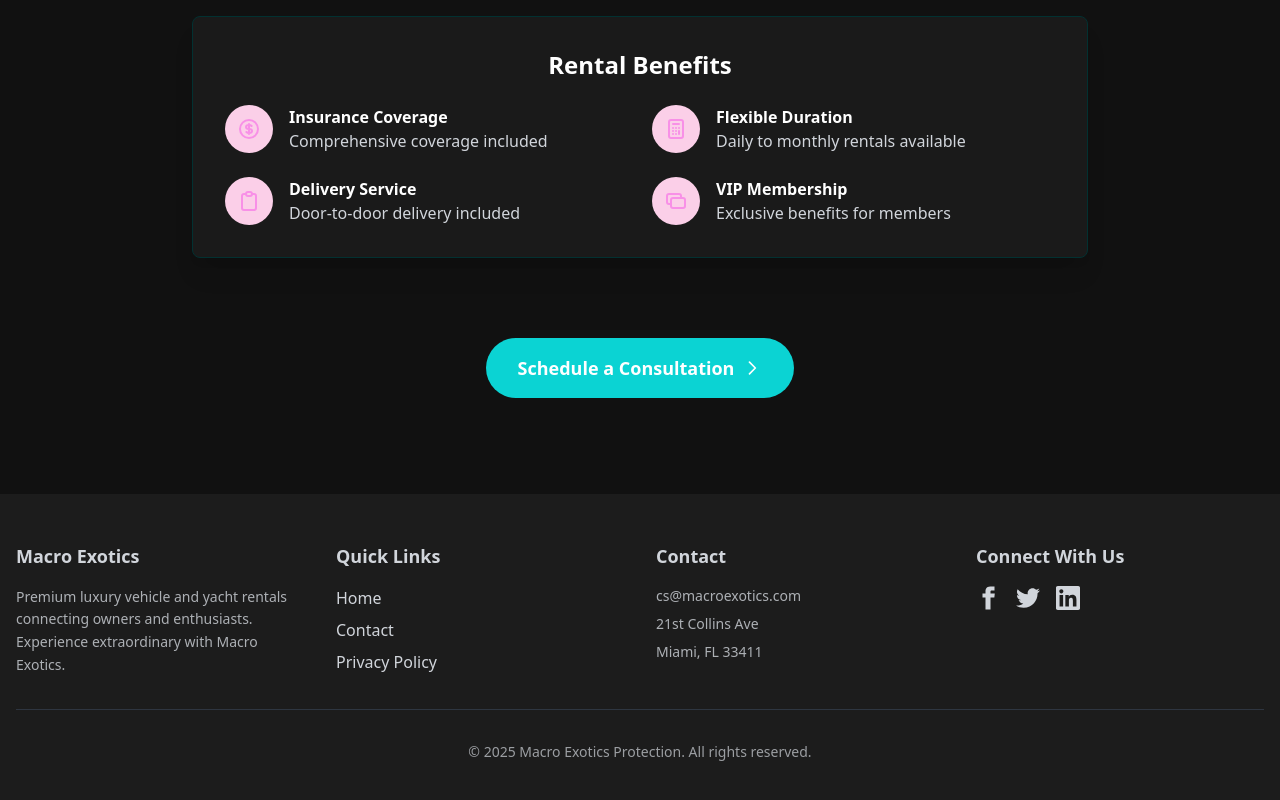
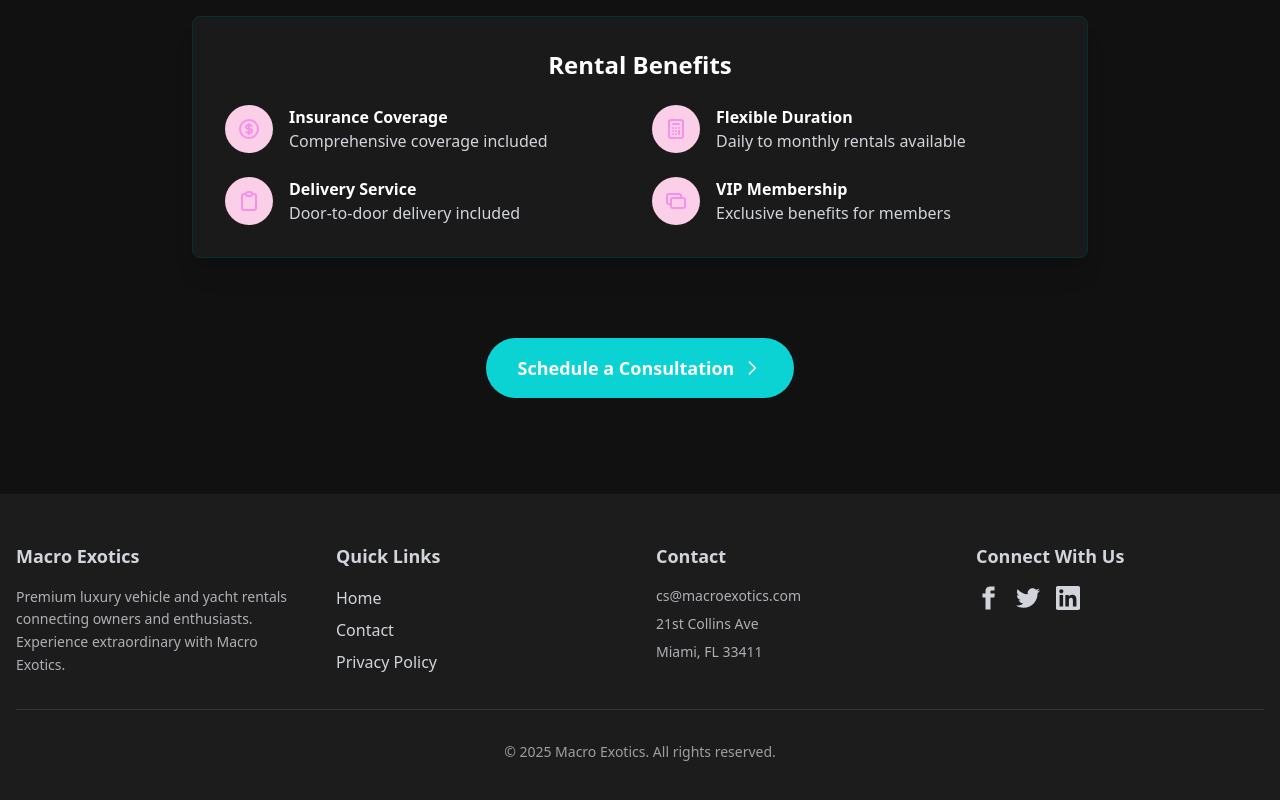
Before and after one commit to Allusion-Steven/ccc-landing-page, a SvelteKit app: page / in a window 1280 px wide. Shown: the part 1919-2719 px from the top of the page. Built offline with nearby package versions, Linux system fonts and the light colour scheme.

Commit message:
Remove "protection" from unmissed locations

```diff
--- a/src/lib/assets/components/Emails/ContactEmail.svelte
+++ b/src/lib/assets/components/Emails/ContactEmail.svelte
@@ -129,7 +129,7 @@
 		fontFamily,
 		fontSize: '10px'
 	};
-	const preview_message = ` Macro Exotics Protection | New Contact Form Submission 🔔 | ${email} `;
+	const preview_message = ` Macro Exotics | New Contact Form Submission 🔔 | ${email} `;
 </script>
 
 <Html lang="en">
--- a/src/lib/assets/components/Footer.svelte
+++ b/src/lib/assets/components/Footer.svelte
@@ -58,7 +58,7 @@
 		</div>
 
 		<div class="mt-8 border-t border-gray-700 pt-8 text-center text-sm opacity-70">
-			<p>&copy; {new Date().getFullYear()} Macro Exotics Protection. All rights reserved.</p>
+			<p>&copy; {new Date().getFullYear()} Macro Exotics. All rights reserved.</p>
 		</div>
 	</div>
 </footer>
--- a/src/routes/+page.svelte
+++ b/src/routes/+page.svelte
@@ -10,17 +10,17 @@
 	<meta name="title" content="Macro Exotics" />
 	<meta name="keywords" content="Macro Exotics" />
 	<meta name="robots" content="index, follow" />
-	<meta name="author" content="Macro Exotics Protection" />
+	<meta name="author" content="Macro Exotics" />
 	<meta name="viewport" content="width=device-width, initial-scale=1.0" />
-	<meta name="og:title" content="Macro Exotics Protection" />
-	<meta name="og:description" content="Macro Exotics Protection" />
+	<meta name="og:title" content="Macro Exotics" />
+	<meta name="og:description" content="Macro Exotics" />
 	<meta name="og:url" content="https://macroexotics.com" />
 
 	<!-- Need to replace these images with real images-->
 	<meta name="og:image" content="https://macroexotics.com/logo-square-768.png" />
 	<meta name="og:type" content="website" />
 	<meta name="og:locale" content="en_US" />
-	<meta name="og:site_name" content="Macro Exotics Protection" />
+	<meta name="og:site_name" content="Macro Exotics" />
 	<link rel="canonical" href="https://macroexotics.com" />
 
 	<!-- Need to replace this favicon with real images-->
```
